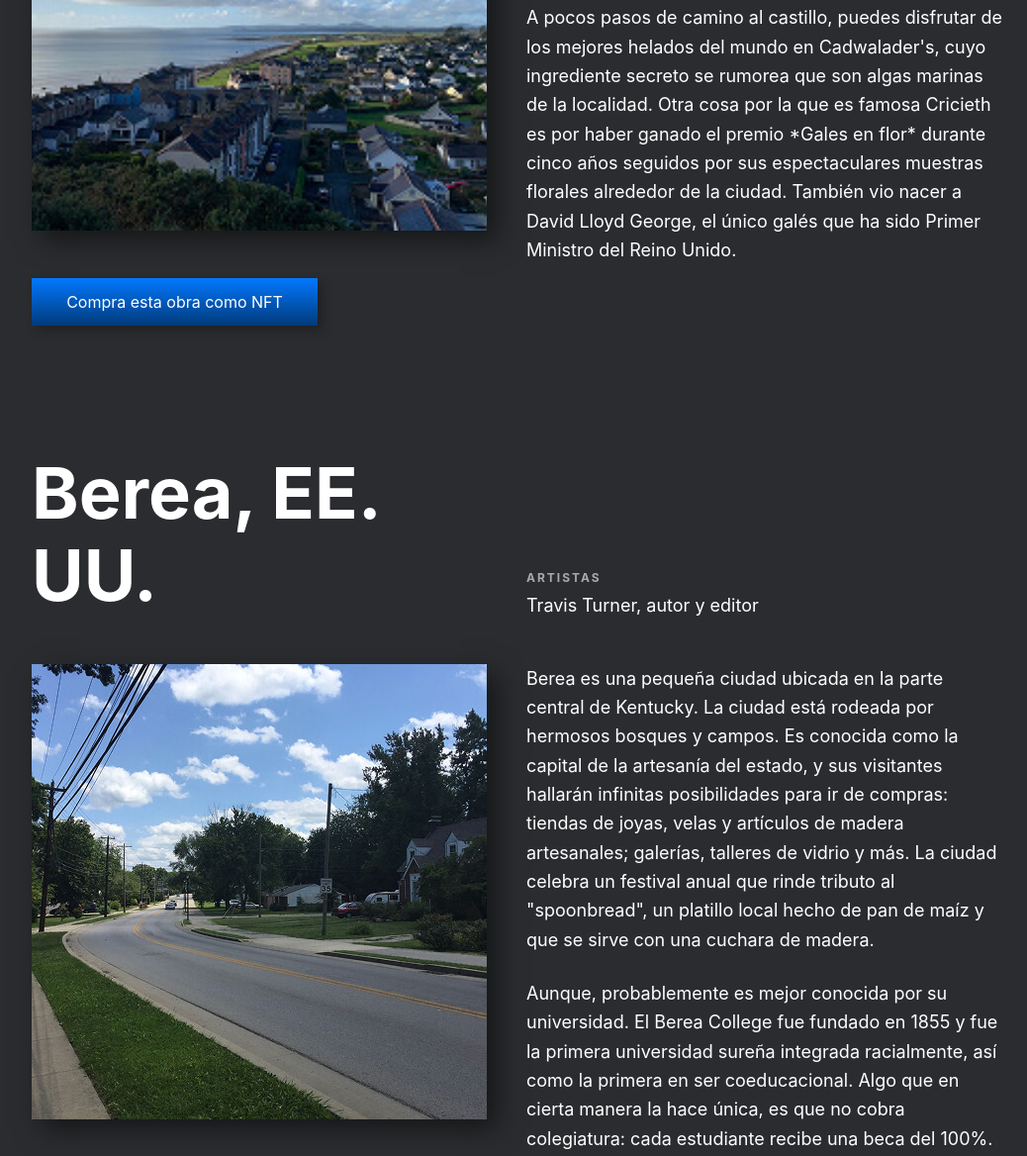
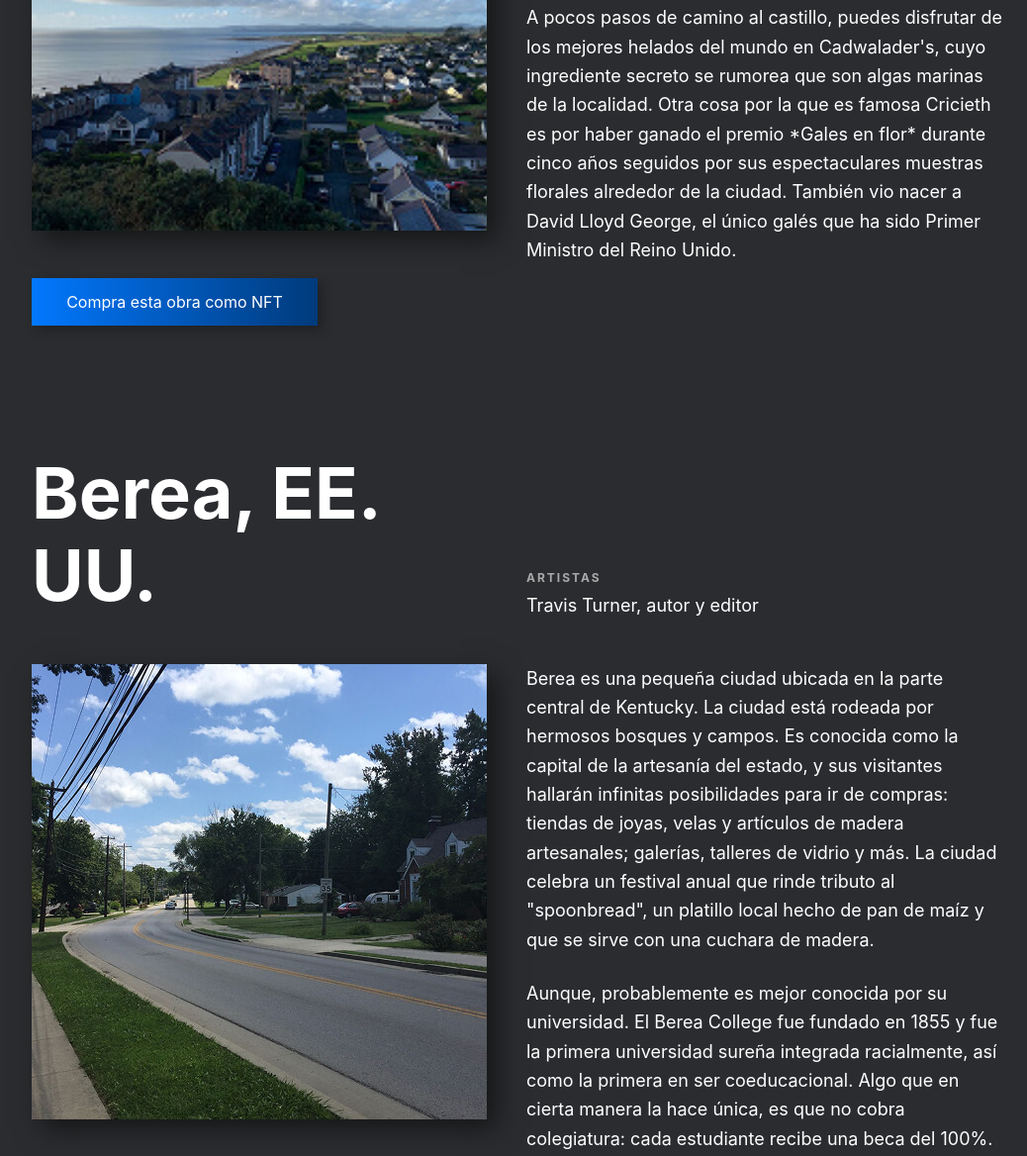
Before and after one commit to CesRod404/web_project_homeland, a plain HTML site: page index.html in a window 1280 px wide. Shown: the part 2877-4045 px from the top of the page at 99% size, without its empty margins (116-1154 px from the left). Drawn offline with Linux system fonts and the light colour scheme.

Commit message:
Correcion degredado

```diff
--- a/blocks/place.css
+++ b/blocks/place.css
@@ -81,7 +81,7 @@
     justify-content: center;
     text-decoration: none;
     color: #FFFFFF;
-    background-image: linear-gradient( #0278FE, #003A7B);
+    background: linear-gradient(90deg, #0278FE 0%, #003A7B 99.98%);
     box-shadow: 5px 5px 10px #00000040;
 
 }
```
